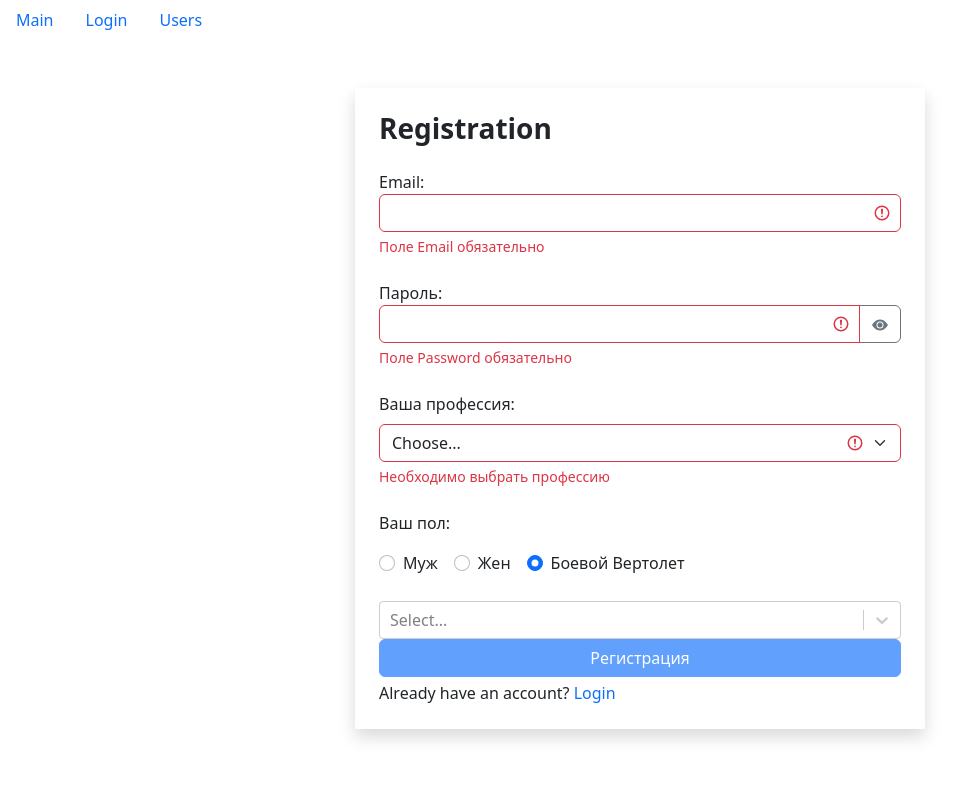
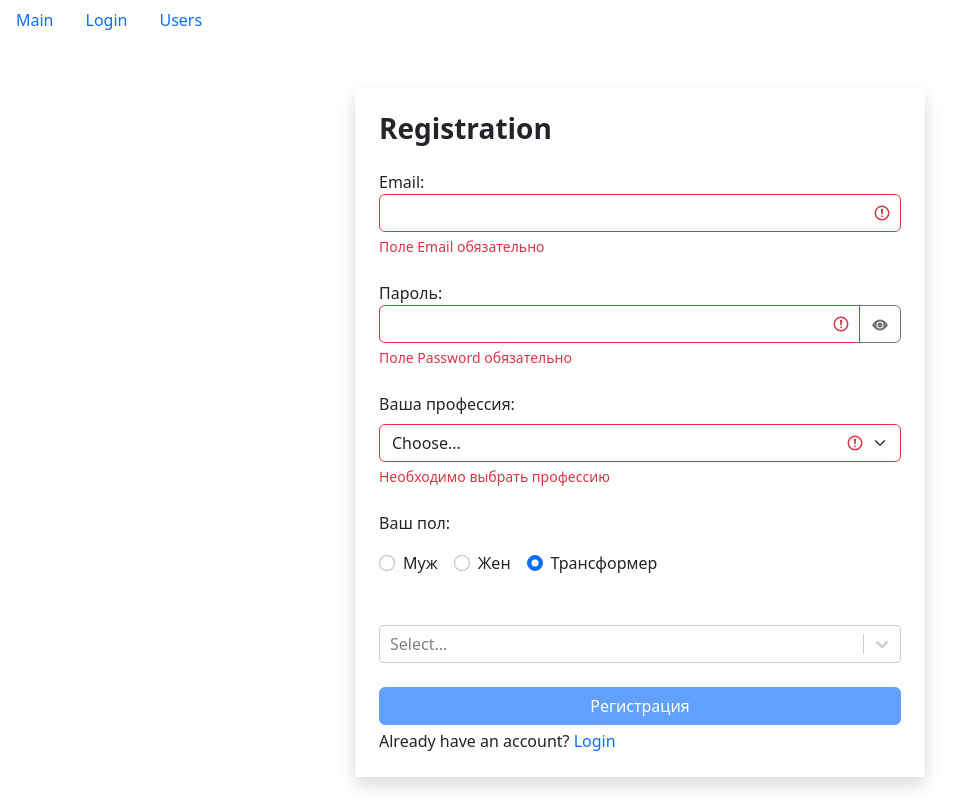
Before and after one commit to Cheder-one/KP-Fast-Company, a React (Vite) app: page /login/1 in a window 1280 px wide. Both pictures are taken after a click on the button "SignUp". Shown: the whole page, without its empty margins (0-975 px from the left). Built offline with nearby package versions, Linux system fonts and the light colour scheme.

Commit message:
MultiSelect - done

```diff
--- a/src/app/api/fake.api/qualities.api.js
+++ b/src/app/api/fake.api/qualities.api.js
@@ -35,7 +35,7 @@ const fetchAll = () =>
   new Promise((resolve) => {
     setTimeout(function () {
       resolve(qualities);
-    }, 500);
+    }, 5000);
   });
 
 export default {
--- a/src/app/components/common/form/multiSelectField.jsx
+++ b/src/app/components/common/form/multiSelectField.jsx
@@ -2,7 +2,7 @@ import React from "react";
 import PropTypes from "prop-types";
 import Select from "react-select";
 
-const MultiSelectField = ({ options, onChange }) => {
+const MultiSelectField = ({ options, name: fieldName, label, onChange }) => {
   const optionsArray =
     !Array.isArray(options) && typeof options === "object"
       ? Object.keys(options).map((key) => {
@@ -14,19 +14,35 @@ const MultiSelectField = ({ options, onChange }) => {
         })
       : options;
 
+  const handleChange = (event) => {
+    const fakeEvent = {
+      target: {
+        fieldName,
+        value: event
+      }
+    };
+    onChange(fakeEvent);
+  };
+
   return (
+    <div className="mb-4">
+      <label>{label}</label>
       <Select
         isMulti
+        closeMenuOnSelect={false}
         options={optionsArray}
         className="basic-multi-select"
         classNamePrefix="select"
-      onChange={onChange}
+        onChange={handleChange}
       />
+    </div>
   );
 };
 
 MultiSelectField.propTypes = {
   options: PropTypes.oneOfType([PropTypes.object, PropTypes.array]),
+  name: PropTypes.string,
+  label: PropTypes.string,
   onChange: PropTypes.func
 };
 
--- a/src/app/components/ui/entry-forms/registerForm.jsx
+++ b/src/app/components/ui/entry-forms/registerForm.jsx
@@ -18,7 +18,7 @@ const RegisterForm = ({ entryBtnText }) => {
   });
   const [errors, setErrors] = useState({});
   const [professions, setProfessions] = useState();
-  const [qualities, setQualities] = useState();
+  const [qualities, setQualities] = useState({});
 
   useEffect(() => {
     API.professions.fetchAll().then((profs) => setProfessions(profs));
@@ -76,7 +76,7 @@ const RegisterForm = ({ entryBtnText }) => {
         options={[
           { name: "Муж", value: "male" },
           { name: "Жен", value: "female" },
-          { name: "Боевой Вертолет", value: "other" }
+          { name: "Трансформер", value: "other" }
         ]}
         label="Ваш пол:"
         name="gender"
@@ -85,8 +85,9 @@ const RegisterForm = ({ entryBtnText }) => {
         error={errors.gender}
       />
       <MultiSelectField
-        // isMulti="isMulti"
+        isMulti="isMulti"
         options={qualities}
+        name="qualities"
         className="basic-multi-select"
         classNamePrefix="select"
         onChange={handleInputChange}
```
Lines whose indentation alone changed are shown as unchanged.
